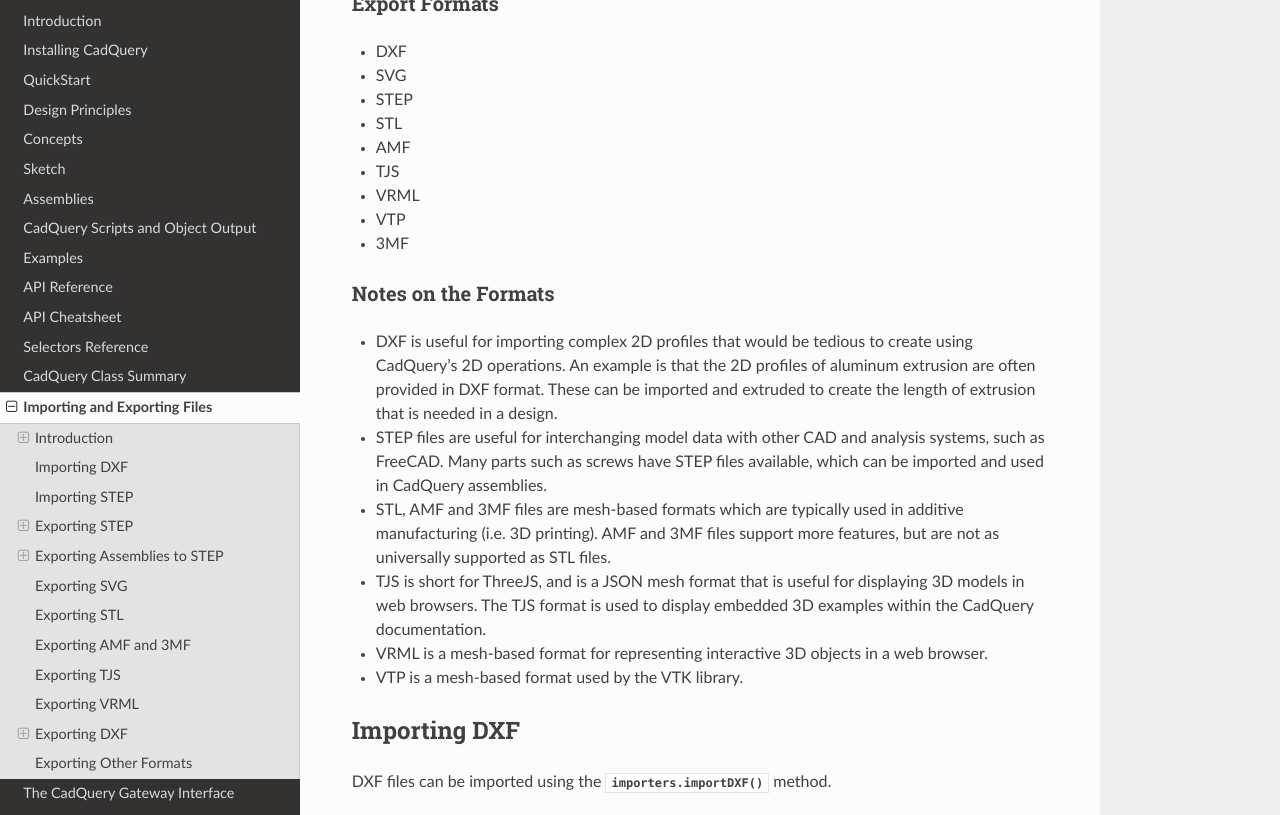
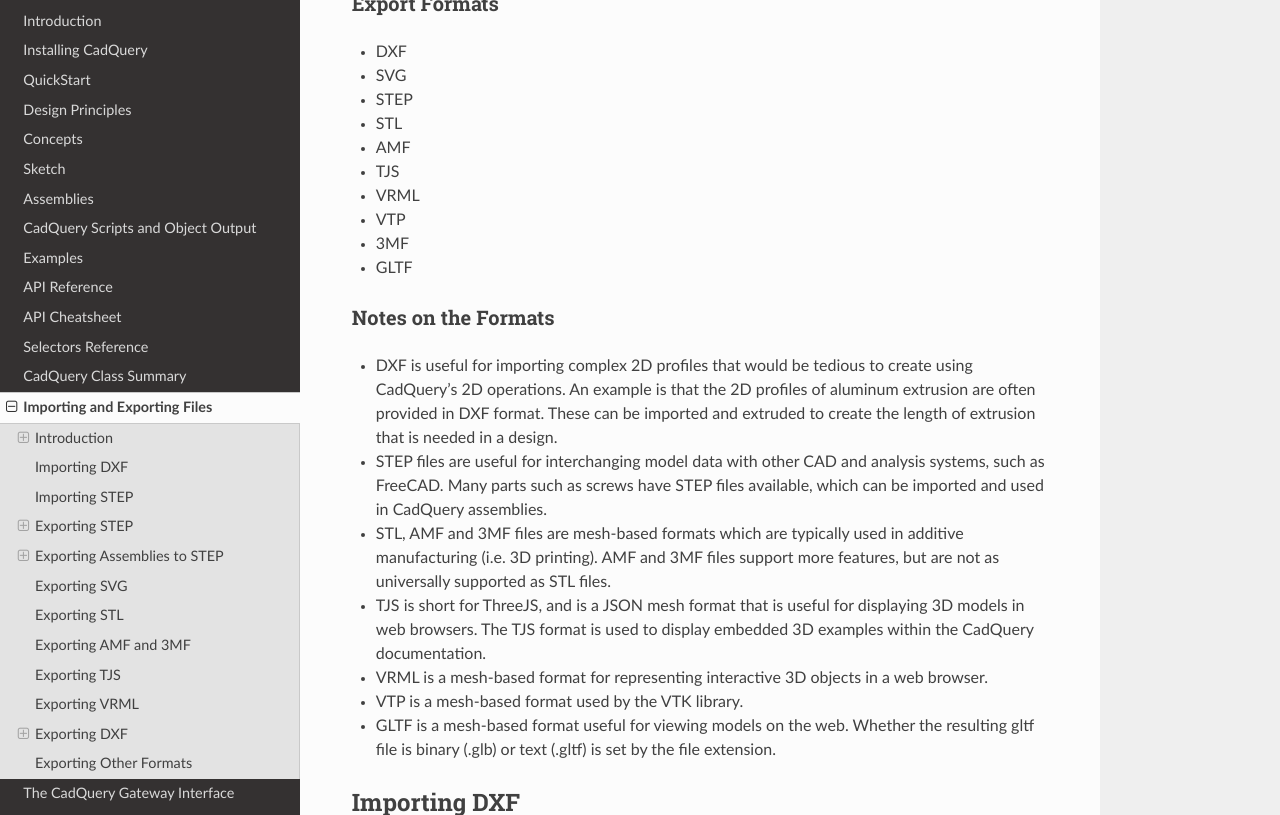
Before and after one commit to CadQuery/cadquery, a Sphinx documentation site: the page built from doc/importexport.rst, in a window 1280 px wide and 900 px high, scrolled down 492 px, cut to the strip 0-815 px from the top of the window. Built offline with Sphinx 7.4.7 and the Read the Docs theme 2.0.0, drawn with Linux system fonts in a browser that asks for light colours.

Commit message:
Added GLTF export to the documentation

```diff
--- a/doc/importexport.rst
+++ b/doc/importexport.rst
@@ -32,6 +32,7 @@
 * VRML
 * VTP
 * 3MF
+* GLTF
 
 Notes on the Formats
 ---------------------
@@ -42,6 +43,7 @@
 * TJS is short for ThreeJS, and is a JSON mesh format that is useful for displaying 3D models in web browsers. The TJS format is used to display embedded 3D examples within the CadQuery documentation.
 * VRML is a mesh-based format for representing interactive 3D objects in a web browser.
 * VTP is a mesh-based format used by the VTK library.
+* GLTF is a mesh-based format useful for viewing models on the web. Whether the resulting gltf file is binary (.glb) or text (.gltf) is set by the file extension.
 
 Importing DXF
 ##############
```
